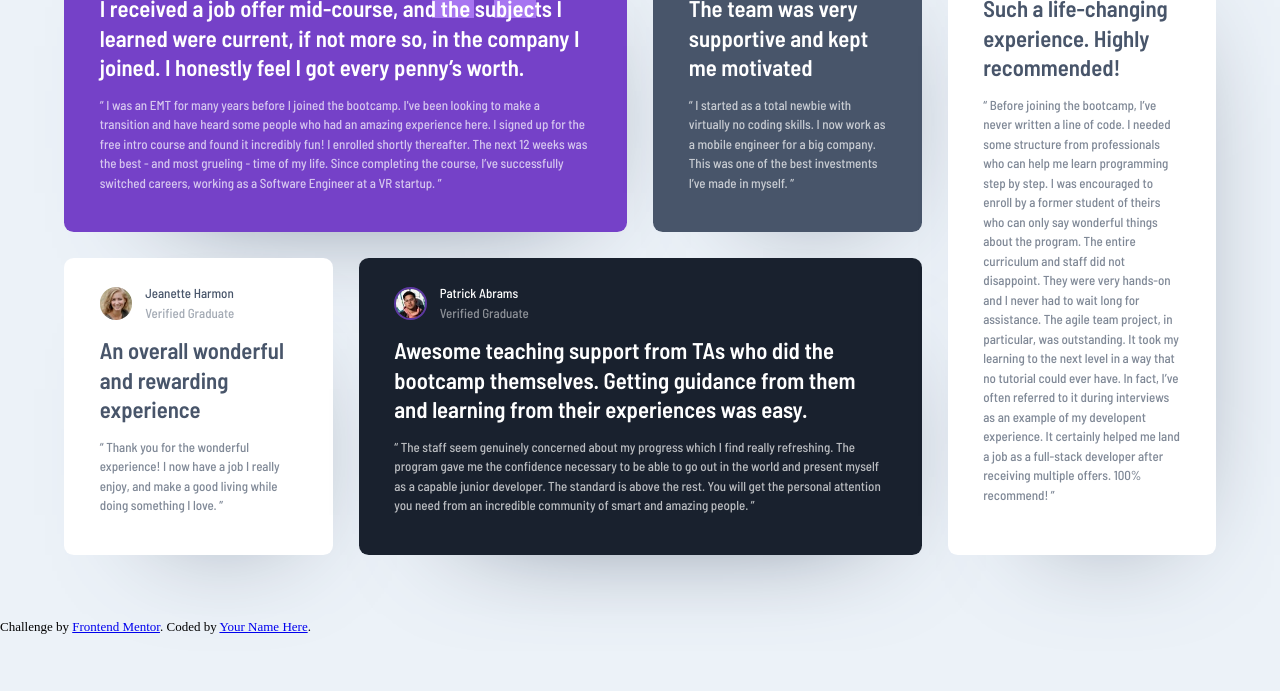
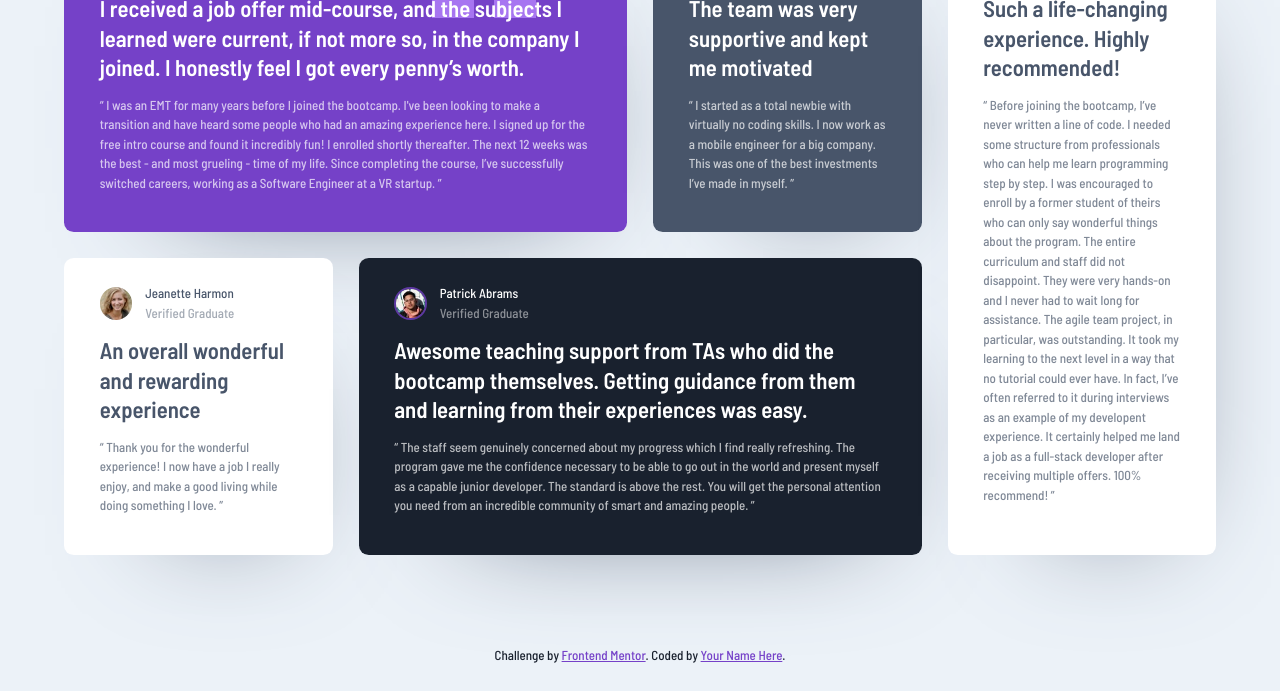
Before and after one commit to Liltanie/frontend-mentor-testimonial-section, a website: page index.html in a window 1280 px wide. Shown: the part 149-840 px from the top of the page. Before the commit the page ends 800 px from the top, so only its background shows below. Drawn offline with Linux system fonts and the light colour scheme.

Commit message:
attribution styles

```diff
--- a/src/scss/base/_base.scss
+++ b/src/scss/base/_base.scss
@@ -21,3 +21,13 @@ body {
         grid-template-rows: repeat(2, auto);
     }
 }
+
+.attribution {
+    text-align: center;
+    padding: 2rem;
+    color: $dark-blue;
+
+    a {
+        color: $purple;
+    }
+}
--- a/src/scss/base/_typography.scss
+++ b/src/scss/base/_typography.scss
@@ -4,13 +4,12 @@
     font-size: 13px;
 }
 
-.card {
-    * {
+body {
     font-family: 'Barlow Semi Condensed', sans-serif;
     line-height: 1.5;
 }
 
-    h2 {
+.card h2 {
     font-weight: 600;
     line-height: 1.3;
 
@@ -18,4 +17,3 @@
         font-size: 1.75rem;
     }
 }
-}
```
Also changed, not shown: src/css/main.css, 1 other file. Lines whose indentation alone changed are shown as unchanged.
